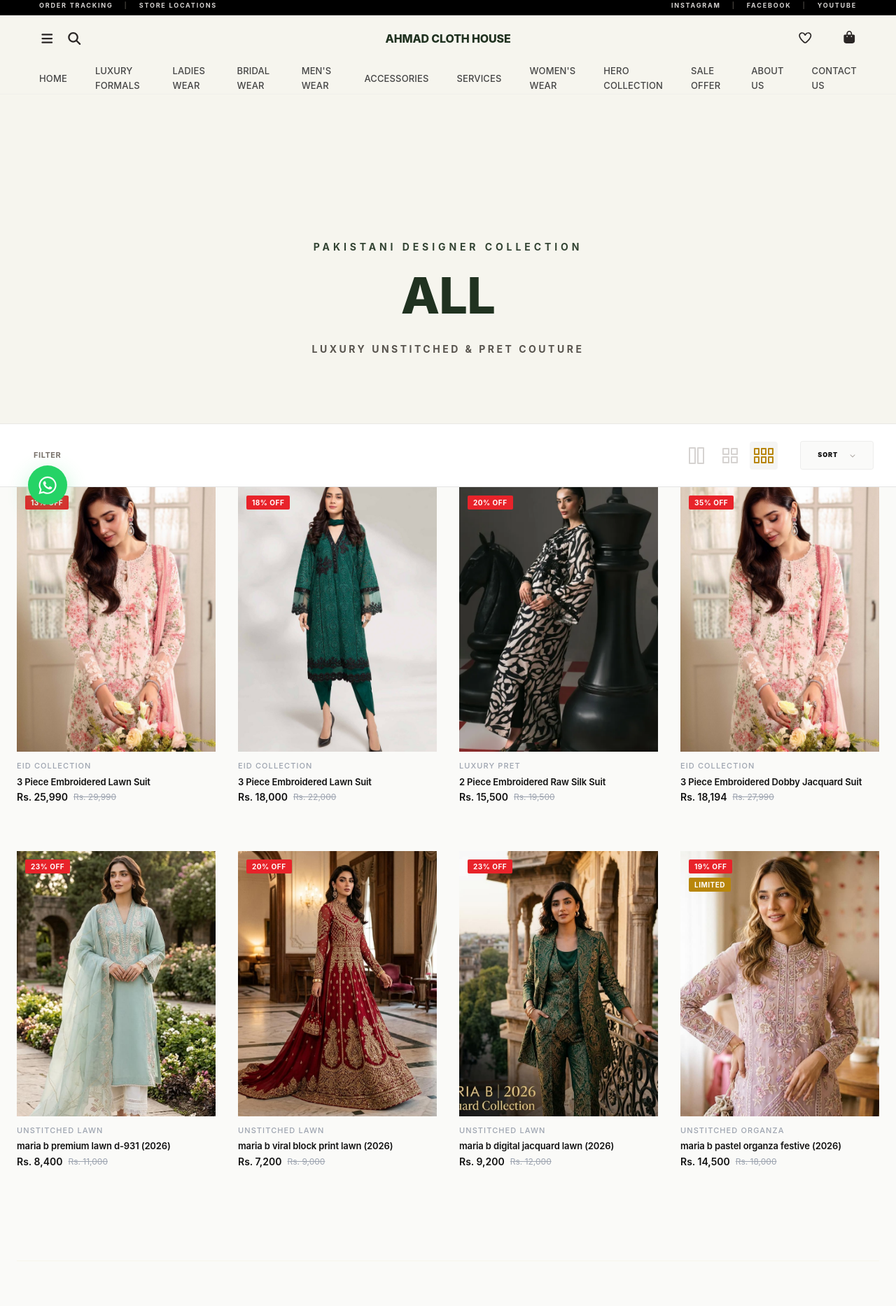
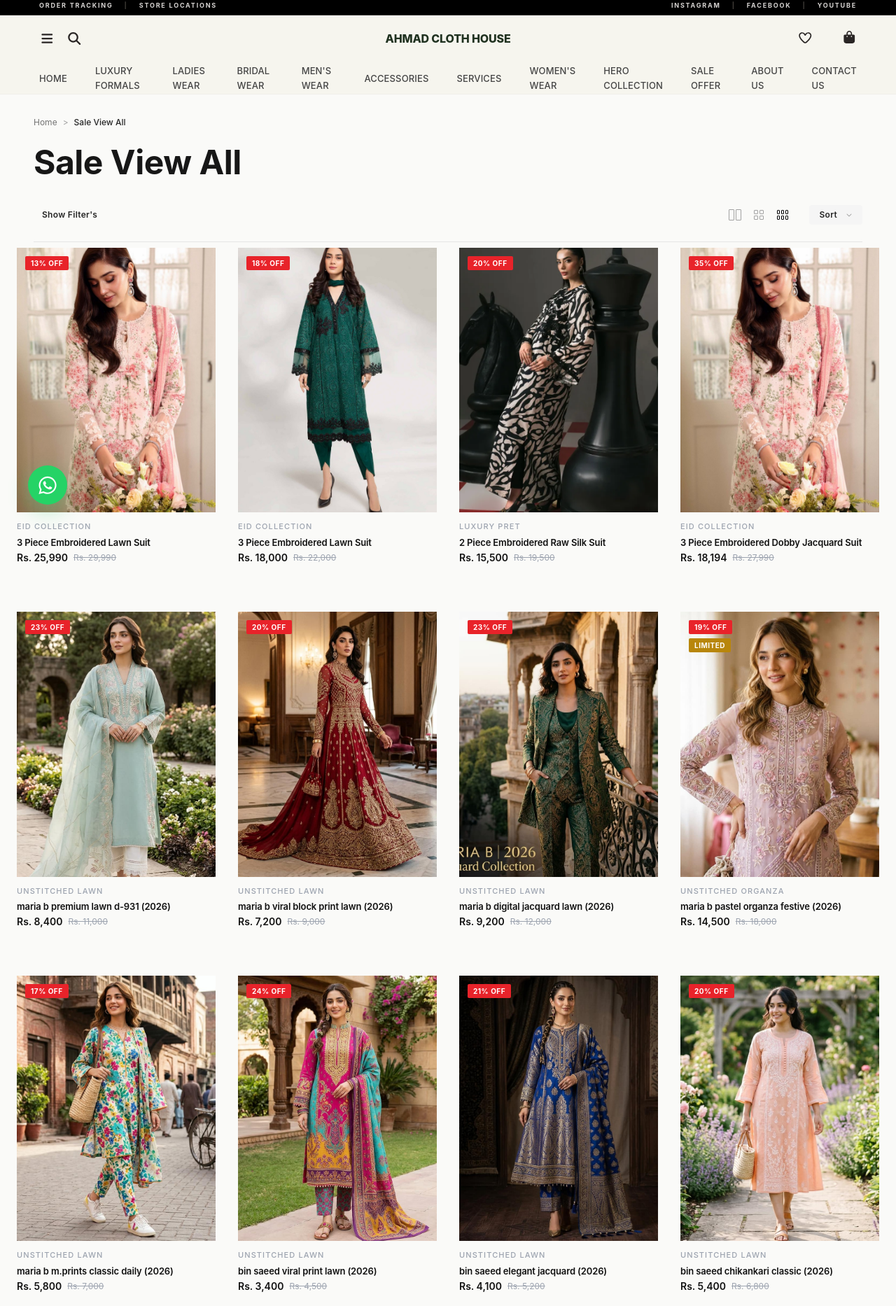
Before and after one commit to ahmadalibyteforceITSolution/AhmadClothHouse, a Vue app: page /shop in a window 1280 px wide. Shown: the part 39-1905 px from the top of the page at 70% size. Built offline with nearby package versions, Linux system fonts and the light colour scheme; what vue3-google-login would draw is missing.

Commit message:
Redesign shop category hero and replace pagination with infinite scroll on page scroll

```diff
--- a/src/views/Shop.vue
+++ b/src/views/Shop.vue
@@ -17,81 +17,79 @@
       </ul>
     </section>
 
-    <!-- Maria B Style Category Header -->
-    <div class="relative pt-44 sm:pt-52 pb-16 sm:pb-24 px-6 sm:px-12 text-center bg-[#F6F5EE] dark:bg-[#0D0D0D] border-b border-stone-200/80 dark:border-white/10 w-full">
-      <div class="max-w-4xl mx-auto space-y-4">
-        <p class="text-xs sm:text-sm font-bold uppercase tracking-[0.35em] text-[#334433] dark:text-stone-300">
-          PAKISTANI DESIGNER COLLECTION
-        </p>
+    <!-- Clean Minimalist Category Header Matching Reference Design -->
+    <div class="max-w-[1750px] mx-auto px-4 sm:px-8 lg:px-12 pt-8 pb-2">
+      <!-- Breadcrumb -->
+      <nav class="flex items-center gap-2 text-xs text-neutral-500 dark:text-neutral-400 font-normal mb-5">
+        <router-link to="/" class="hover:text-black dark:hover:text-white transition-colors">Home</router-link>
+        <span class="text-neutral-400">&gt;</span>
+        <span class="text-neutral-800 dark:text-neutral-200 font-medium capitalize">
+          {{ displayTitle }}
+        </span>
+      </nav>
 
-        <h1 class="text-4xl sm:text-7xl font-extrabold tracking-tight text-[#203220] dark:text-amber-400 uppercase leading-none">
-          {{ displayTitleParts.main || 'WOMEN\'S WEAR' }}
+      <!-- Large Page Title -->
+      <h1 class="text-3xl sm:text-4xl lg:text-5xl font-bold tracking-tight text-neutral-900 dark:text-white capitalize mb-8">
+        {{ displayTitle }}
       </h1>
 
-        <p class="text-xs sm:text-sm font-bold uppercase tracking-[0.25em] text-stone-600 dark:text-stone-400 pt-2">
-          LUXURY UNSTITCHED &amp; PRET COUTURE
-        </p>
-      </div>
-    </div>
-
-    <!-- NEW LUXURY TOOLBAR (Show Filters, Switcher, Sort) -->
-    <div class="flex items-center justify-between py-6 px-4 md:px-8 border-b border-black/10 dark:border-white/10 bg-white/90 dark:bg-[#050505]/90 backdrop-blur-xl sticky top-0 z-[200] transition-colors duration-500">
+      <!-- Controls Toolbar (Show Filters, Switcher, Sort) -->
+      <div class="flex items-center justify-between pb-6 border-b border-neutral-200 dark:border-neutral-800">
         <!-- Left: Show Filters Toggle -->
         <button @click="showFilters = !showFilters"
-        class="flex items-center gap-3 group px-4 py-2 hover:bg-stone-50 dark:hover:bg-[#111] transition-all">
-        <font-awesome-icon icon="fa-solid fa-sliders"
-          :class="showFilters ? 'text-[var(--primary-gold)]' : 'text-stone-400 group-hover:text-black dark:group-hover:text-white'"
-          class="text-xs transition-colors" />
-        <span class="text-[11px] font-bold tracking-wider uppercase transition-colors"
-          :class="showFilters ? 'text-black dark:text-white' : 'text-stone-500 group-hover:text-black dark:group-hover:text-white'">
-          {{ showFilters ? 'Hide Filters' : 'Filter' }}
-        </span>
+          class="flex items-center gap-2.5 px-3 py-1.5 rounded hover:bg-neutral-100 dark:hover:bg-neutral-800 text-neutral-800 dark:text-neutral-200 text-xs font-semibold tracking-wide transition-all">
+          <font-awesome-icon icon="fa-solid fa-sliders" class="text-xs text-neutral-600 dark:text-neutral-300" />
+          <span>{{ showFilters ? 'Hide Filters' : "Show Filter's" }}</span>
         </button>
 
         <!-- Right: Switcher & Sort -->
-      <div class="flex items-center gap-8">
+        <div class="flex items-center gap-4 sm:gap-6">
           <!-- Grid Switcher -->
-        <div class="hidden sm:flex items-center gap-2">
+          <div class="hidden sm:flex items-center gap-1.5 text-neutral-400">
             <button @click="gridCols = 2"
-            :class="gridCols === 2 ? 'bg-stone-100 dark:bg-[#222] text-[var(--primary-gold)]' : 'text-stone-300 dark:text-stone-600 hover:text-black dark:hover:text-white'"
-            class="w-10 h-10 flex items-center justify-center rounded-sm transition-all">
+              :class="gridCols === 2 ? 'text-black dark:text-white font-bold' : 'text-neutral-400 hover:text-black dark:hover:text-white'"
+              class="w-7 h-7 flex items-center justify-center transition-colors"
+              title="2 Columns">
               <div class="flex gap-0.5">
-              <div class="w-2.5 h-6 border-2 border-current rounded-[1px]"></div>
-              <div class="w-2.5 h-6 border-2 border-current rounded-[1px]"></div>
+                <div class="w-2 h-4 border border-current rounded-[1px]"></div>
+                <div class="w-2 h-4 border border-current rounded-[1px]"></div>
               </div>
             </button>
             <button @click="gridCols = 3"
-            :class="gridCols === 3 ? 'bg-stone-100 dark:bg-[#222] text-[var(--primary-gold)]' : 'text-stone-300 dark:text-stone-600 hover:text-black dark:hover:text-white'"
-            class="w-10 h-10 flex items-center justify-center rounded-sm transition-all">
+              :class="gridCols === 3 ? 'text-black dark:text-white font-bold' : 'text-neutral-400 hover:text-black dark:hover:text-white'"
+              class="w-7 h-7 flex items-center justify-center transition-colors"
+              title="3 Columns">
               <div class="grid grid-cols-2 gap-0.5">
-              <div v-for="i in 4" :key="i" class="w-2.5 h-2.5 border-2 border-current rounded-[1px]"></div>
+                <div v-for="i in 4" :key="i" class="w-1.5 h-1.5 border border-current rounded-[1px]"></div>
               </div>
             </button>
             <button @click="gridCols = 4"
-            :class="gridCols === 4 ? 'bg-stone-100 dark:bg-[#222] text-[var(--primary-gold)]' : 'text-stone-300 dark:text-stone-600 hover:text-black dark:hover:text-white'"
-            class="w-10 h-10 flex items-center justify-center rounded-sm transition-all">
+              :class="gridCols === 4 ? 'text-black dark:text-white font-bold' : 'text-neutral-400 hover:text-black dark:hover:text-white'"
+              class="w-7 h-7 flex items-center justify-center transition-colors"
+              title="4 Columns">
               <div class="grid grid-cols-3 gap-0.5">
-              <div v-for="i in 6" :key="i" class="w-2 h-2.5 border-2 border-current rounded-[1px]"></div>
+                <div v-for="i in 6" :key="i" class="w-1 h-1.5 border border-current rounded-[1px]"></div>
               </div>
             </button>
           </div>
 
           <!-- Sort Button -->
           <div class="relative group">
-          <button class="flex items-center gap-4 bg-stone-50 dark:bg-[#111] px-6 py-3 border border-black/5 dark:border-white/5 hover:border-[var(--primary-gold)] transition-all rounded-sm">
-            <font-awesome-icon icon="fa-solid fa-arrow-up-wide-short" class="text-[10px] text-[var(--primary-gold)]" />
-            <span class="text-[9px] font-black tracking-widest uppercase text-[#111] dark:text-white">{{ sortBy === 'default' ? 'Sort' : sortBy }}</span>
-            <font-awesome-icon icon="fa-solid fa-chevron-down" class="text-[8px] text-stone-400" />
+            <button class="flex items-center gap-2 px-3.5 py-1.5 bg-neutral-100 dark:bg-neutral-800 hover:bg-neutral-200 dark:hover:bg-neutral-700 text-neutral-800 dark:text-neutral-200 rounded text-xs font-semibold tracking-wide transition-all">
+              <font-awesome-icon icon="fa-solid fa-arrow-up-wide-short" class="text-xs text-neutral-500" />
+              <span>{{ sortBy === 'default' ? 'Sort' : sortBy }}</span>
+              <font-awesome-icon icon="fa-solid fa-chevron-down" class="text-[8px] text-neutral-400 ml-1" />
             </button>
             <!-- Sort Dropdown -->
-          <div class="absolute right-0 top-full mt-2 w-64 bg-white dark:bg-[#111] shadow-[0_30px_60px_-15px_rgba(0,0,0,0.4)] border border-black/10 dark:border-white/10 py-3 z-[300] opacity-0 invisible group-hover:opacity-100 group-hover:visible transition-all duration-300">
+            <div class="absolute right-0 top-full mt-2 w-56 bg-white dark:bg-neutral-900 shadow-xl rounded border border-neutral-200 dark:border-neutral-800 py-2 z-[300] opacity-0 invisible group-hover:opacity-100 group-hover:visible transition-all duration-200">
               <button v-for="option in ['Featured', 'Most relevant', 'Best selling', 'Alphabetically, A-Z', 'Alphabetically, Z-A', 'Price, low to high', 'Price, high to low', 'Date, old to new', 'Date, new to old']"
                 :key="option"
                 @click="sortBy = option"
-              :class="sortBy === option ? 'bg-stone-100 dark:bg-[#222] text-black dark:text-white font-bold' : 'text-stone-500 dark:text-stone-300 hover:bg-stone-50 dark:hover:bg-[#1a1a1a] hover:text-black dark:hover:text-white'"
-              class="w-full text-left px-6 py-4 text-[10px] tracking-[0.1em] uppercase transition-all duration-200">
+                :class="sortBy === option ? 'bg-neutral-100 dark:bg-neutral-800 text-black dark:text-white font-bold' : 'text-neutral-600 dark:text-neutral-300 hover:bg-neutral-50 dark:hover:bg-neutral-800/60'"
+                class="w-full text-left px-4 py-2.5 text-xs tracking-wide transition-colors">
                 {{ option }}
               </button>
+            </div>
           </div>
         </div>
       </div>
@@ -199,37 +197,17 @@
           </div>
         </div>
 
-        <!-- Pagination - Luxury Style -->
-        <div v-if="totalPages > 1" class="mt-32 pt-16 border-t border-[#d4af3711] flex flex-wrap items-center justify-center gap-6">
-           <button
-             @click="currentPage > 1 && (currentPage--)"
-             :disabled="currentPage === 1"
-             class="pagination-step-btn"
-           >
-              <font-awesome-icon icon="fa-solid fa-arrow-left" />
-           </button>
-
-           <div class="flex items-center gap-4">
-              <template v-for="(page, index) in displayedPages" :key="index">
-                <button
-                  v-if="page !== '...'"
-                  @click="currentPage = page"
-                  class="w-10 h-10 flex items-center justify-center rounded-full text-[10px] font-black transition-all duration-500"
-                  :class="currentPage === page ? 'bg-amber-500 text-white shadow-xl shadow-amber-500/20 scale-110' : 'text-stone-400 hover:text-amber-500'"
-                >
-                   {{ page }}
-                </button>
-                <span v-else class="text-stone-300 font-black px-4">...</span>
-              </template>
+        <!-- Infinite Scroll Sentinel & Loading Indicator -->
+        <div id="scroll-sentinel" class="mt-20 py-8 flex flex-col items-center justify-center">
+          <div v-if="hasMoreProducts" class="flex flex-col items-center gap-3">
+            <div class="w-8 h-8 border-2 border-neutral-900 dark:border-white border-t-transparent rounded-full animate-spin"></div>
+            <span class="text-xs uppercase tracking-widest text-neutral-500 dark:text-neutral-400 font-medium">Loading more designs...</span>
           </div>
-
-           <button
-             @click="currentPage < totalPages && (currentPage++)"
-             :disabled="currentPage === totalPages"
-              class="pagination-step-btn"
-           >
-              <font-awesome-icon icon="fa-solid fa-arrow-right" />
-           </button>
+          <div v-else-if="filteredProducts.length > 0" class="text-center py-6 border-t border-neutral-200 dark:border-neutral-800 w-full max-w-md mx-auto">
+            <span class="text-xs uppercase tracking-widest text-neutral-400 font-medium">
+              Showing all {{ filteredProducts.length }} products
+            </span>
+          </div>
         </div>
       </div>
 
@@ -246,7 +224,7 @@
 </template>
 
 <script setup>
-import { ref, computed, watch, onMounted } from 'vue'
+import { ref, computed, watch, onMounted, onUnmounted } from 'vue'
 import { useRoute, useRouter } from 'vue-router'
 import { useProductsStore } from '../stores/products'
 import ProductCard from '../components/ProductCard.vue'
@@ -262,12 +240,8 @@
 const router = useRouter()
 const productStore = useProductsStore()
 
-onMounted(() => {
-  productStore.fetchProducts()
-})
-
-const currentPage = ref(1)
-const itemsPerPage = 8
+const visibleCount = ref(16)
+const isLoadingMore = ref(false)
 
 const viewMode = ref('grid')
 
@@ -307,7 +281,7 @@
 const category = computed(() => route.params.category)
 
 watch([selectedCategory, category, () => route.query.q], () => {
-  currentPage.value = 1
+  visibleCount.value = 16
   const activeCat = selectedCategory.value || category.value || 'All Collections'
   document.title = `${activeCat} | Shop Pakistani Designer Suits 2026 - AhmadClothesHouse`
 
@@ -346,6 +320,23 @@
   }
 
   return { main, accent }
+})
+
+const displayTitle = computed(() => {
+  if (route.query.q) {
+    return `Search: "${route.query.q}"`
+  }
+  if (category.value) {
+    const cat = category.value.toLowerCase()
+    if (cat === 'discount' || cat === 'sale offer' || cat === 'sale' || cat === 'sale-view-all' || cat === 'all') return 'Sale View All'
+    if (cat === 'unstitched-lawn' || cat === 'unstitched') return 'Unstitched Lawn'
+    if (cat === 'pret') return 'Luxury Pret'
+    if (cat === 'bridal') return 'Bridal Collection'
+    if (cat === 'eid-collection') return 'Eid Collection'
+    if (cat === 'luxury-formals') return 'Luxury Formals'
+    return category.value.replace(/-/g, ' ')
+  }
+  return selectedCategory.value ? selectedCategory.value : 'Sale View All'
 })
 
 const headerImage = computed(() => {
@@ -443,29 +434,39 @@
   return result
 })
 
-const totalPages = computed(() => Math.ceil(filteredProducts.value.length / itemsPerPage))
-
-const displayedPages = computed(() => {
-  const pages = []
-  if (totalPages.value <= 5) {
-    for (let i = 1; i <= totalPages.value; i++) pages.push(i)
-    return pages
-  }
-  pages.push(1)
-  let start = Math.max(2, currentPage.value - 1)
-  let end = Math.min(totalPages.value - 1, currentPage.value + 1)
-  if (currentPage.value <= 2) end = 4
-  else if (currentPage.value >= totalPages.value - 1) start = totalPages.value - 3
-  if (start > 2) pages.push('...')
-  for (let i = start; i <= end; i++) pages.push(i)
-  if (end < totalPages.value - 1) pages.push('...')
-  pages.push(totalPages.value)
-  return pages
+const displayedProducts = computed(() => {
+  return filteredProducts.value.slice(0, visibleCount.value)
 })
 
-const displayedProducts = computed(() => {
-  const start = (currentPage.value - 1) * itemsPerPage
-  return filteredProducts.value.slice(start, start + itemsPerPage)
+const hasMoreProducts = computed(() => {
+  return visibleCount.value < filteredProducts.value.length
+})
+
+const loadMore = () => {
+  if (isLoadingMore.value || !hasMoreProducts.value) return
+  isLoadingMore.value = true
+  setTimeout(() => {
+    visibleCount.value += 12
+    isLoadingMore.value = false
+  }, 200)
+}
+
+const handleScroll = () => {
+  if (!hasMoreProducts.value || isLoadingMore.value) return
+  const scrollPosition = window.innerHeight + window.scrollY
+  const threshold = document.documentElement.offsetHeight - 850
+  if (scrollPosition >= threshold) {
+    loadMore()
+  }
+}
+
+onMounted(() => {
+  productStore.fetchProducts()
+  window.addEventListener('scroll', handleScroll, { passive: true })
+})
+
+onUnmounted(() => {
+  window.removeEventListener('scroll', handleScroll)
 })
 
 const resetFilters = () => {
```
Lines whose indentation alone changed are shown as unchanged.
